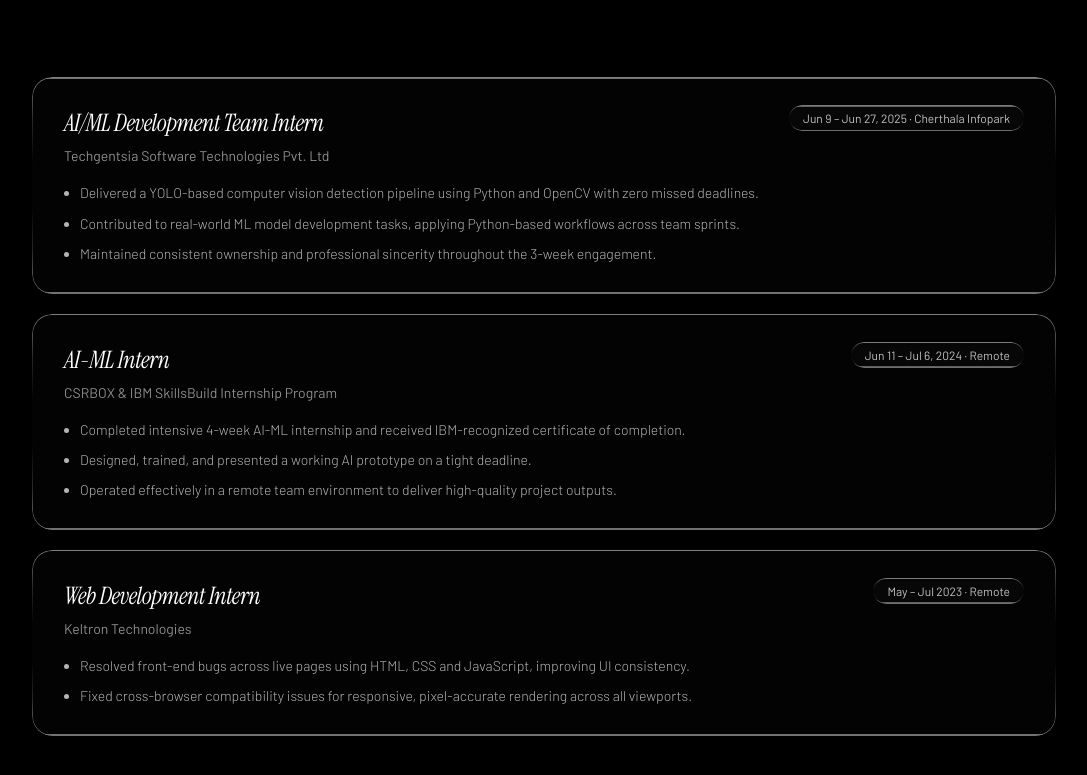
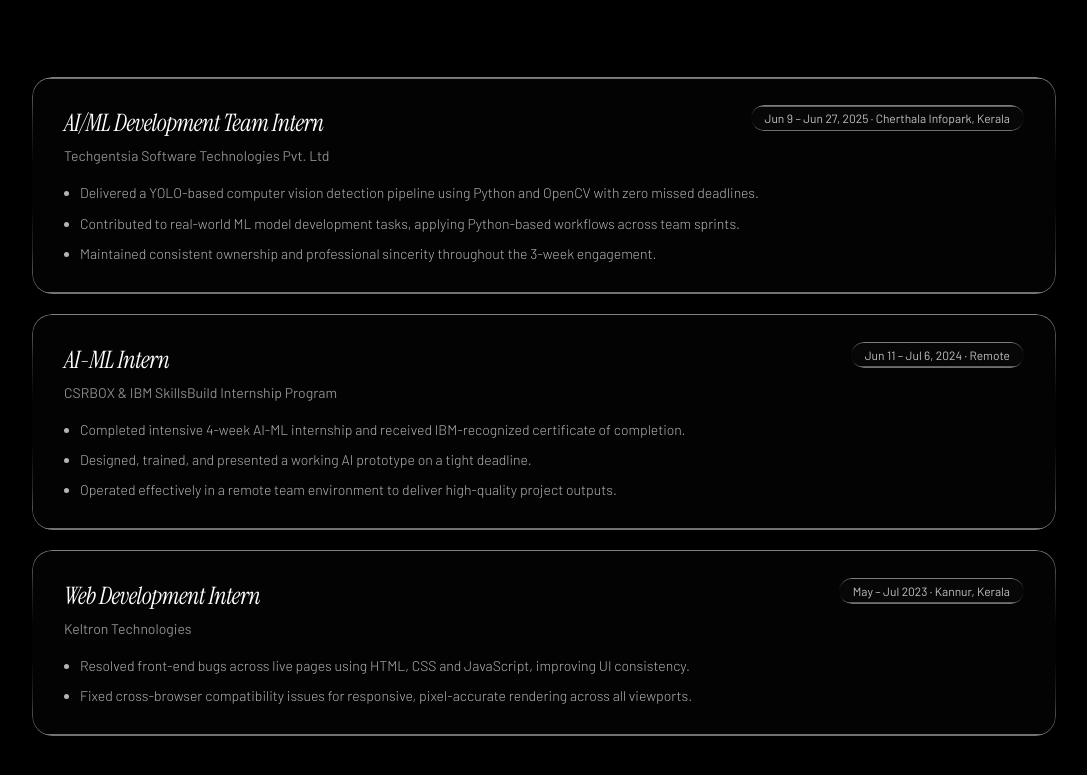
Before and after one commit to Hemanthpp/resume-portfolio, a React (Vite) app: page / in a window 1280 px wide. Shown: the part 1960-2735 px from the top of the page, without its empty margins (0-1087 px from the left). Built offline with nearby package versions, Linux system fonts and the light colour scheme; no server answers.

Commit message:
updated portfolio

```diff
--- a/src/components/Experience.jsx
+++ b/src/components/Experience.jsx
@@ -6,7 +6,7 @@ const exps = [
   {
     role:    'AI/ML Development Team Intern',
     company: 'Techgentsia Software Technologies Pvt. Ltd',
-    period:  'Jun 9 – Jun 27, 2025 · Cherthala Infopark',
+    period:  'Jun 9 – Jun 27, 2025 · Cherthala Infopark, Kerala',
     bullets: [
       'Delivered a YOLO-based computer vision detection pipeline using Python and OpenCV with zero missed deadlines.',
       'Contributed to real-world ML model development tasks, applying Python-based workflows across team sprints.',
@@ -26,7 +26,7 @@ const exps = [
   {
     role:    'Web Development Intern',
     company: 'Keltron Technologies',
-    period:  'May – Jul 2023 · Remote',
+    period:  'May – Jul 2023 · Kannur, Kerala',
     bullets: [
       'Resolved front-end bugs across live pages using HTML, CSS and JavaScript, improving UI consistency.',
       'Fixed cross-browser compatibility issues for responsive, pixel-accurate rendering across all viewports.',
```
